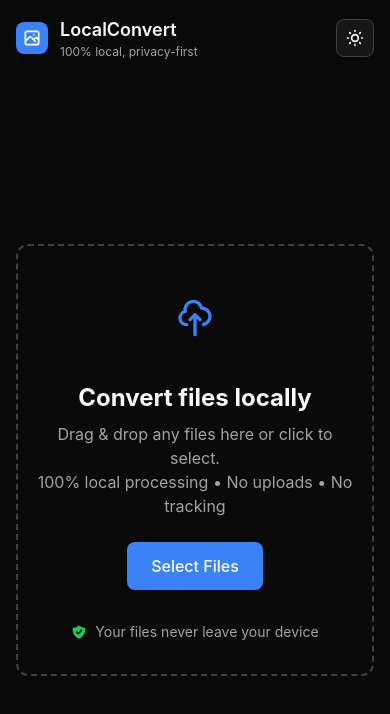
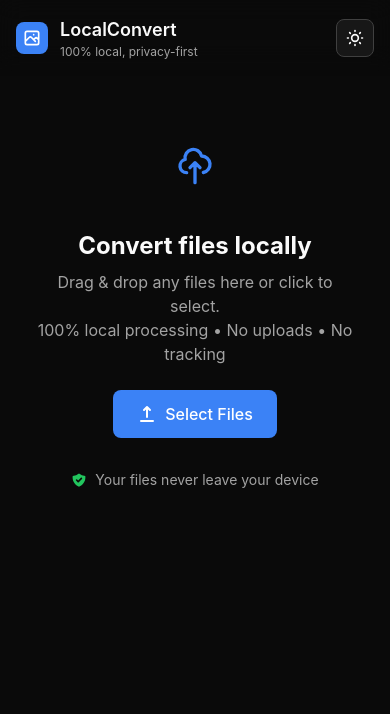
Before and after one commit to Fruehwirth/Offline-File-Converter, a React (Vite) app: page / in a window 390 px wide. Shown: the top 714 px of the page. Built offline with nearby package versions, Linux system fonts and the light colour scheme.

Commit message:
mobile css change

```diff
--- a/src/components/EmptyState.tsx
+++ b/src/components/EmptyState.tsx
@@ -51,12 +51,12 @@ export function EmptyState() {
       <div
         className={`
           flex flex-col items-center justify-center min-h-[400px] text-center px-4
-          border-2 border-dashed rounded-brand-lg p-8 transition-colors
+          md:border-2 md:border-dashed md:rounded-brand-lg md:p-8 transition-colors
           w-full min-w-[280px] max-w-[600px]
           ${
             isDragging
-              ? 'border-brand-accent bg-brand-accent/5'
-              : 'border-brand-border hover:border-brand-accent/50'
+              ? 'md:border-brand-accent md:bg-brand-accent/5'
+              : 'md:border-brand-border md:hover:border-brand-accent/50'
           }
         `}
         onDragEnter={handleDragEnter}
@@ -112,8 +112,16 @@ export function EmptyState() {
           text-white font-medium
           transition-colors
           focus:outline-none focus:ring-2 focus:ring-brand-accent focus:ring-offset-2 focus:ring-offset-brand-bg
+          flex items-center gap-2
         "
         >
+          <svg className="w-5 h-5" fill="currentColor" viewBox="0 0 20 20" aria-hidden="true">
+            <path
+              fillRule="evenodd"
+              d="M3 17a1 1 0 011-1h12a1 1 0 110 2H4a1 1 0 01-1-1zM6.293 6.707a1 1 0 010-1.414l3-3a1 1 0 011.414 0l3 3a1 1 0 01-1.414 1.414L11 5.414V13a1 1 0 11-2 0V5.414L7.707 6.707a1 1 0 01-1.414 0z"
+              clipRule="evenodd"
+            />
+          </svg>
           Select Files
         </button>
 
--- a/src/pages/App.tsx
+++ b/src/pages/App.tsx
@@ -237,7 +237,9 @@ export function App() {
     <div className="min-h-screen flex flex-col bg-brand-bg">
       <Header />
 
-      <main className={`flex-1 container mx-auto px-4 ${!hasFiles ? 'flex items-center' : 'py-8'}`}>
+      <main
+        className={`flex-1 container mx-auto px-4 py-8 ${!hasFiles ? 'md:flex md:items-center' : ''}`}
+      >
         {!hasFiles ? (
           <EmptyState />
         ) : (
```
